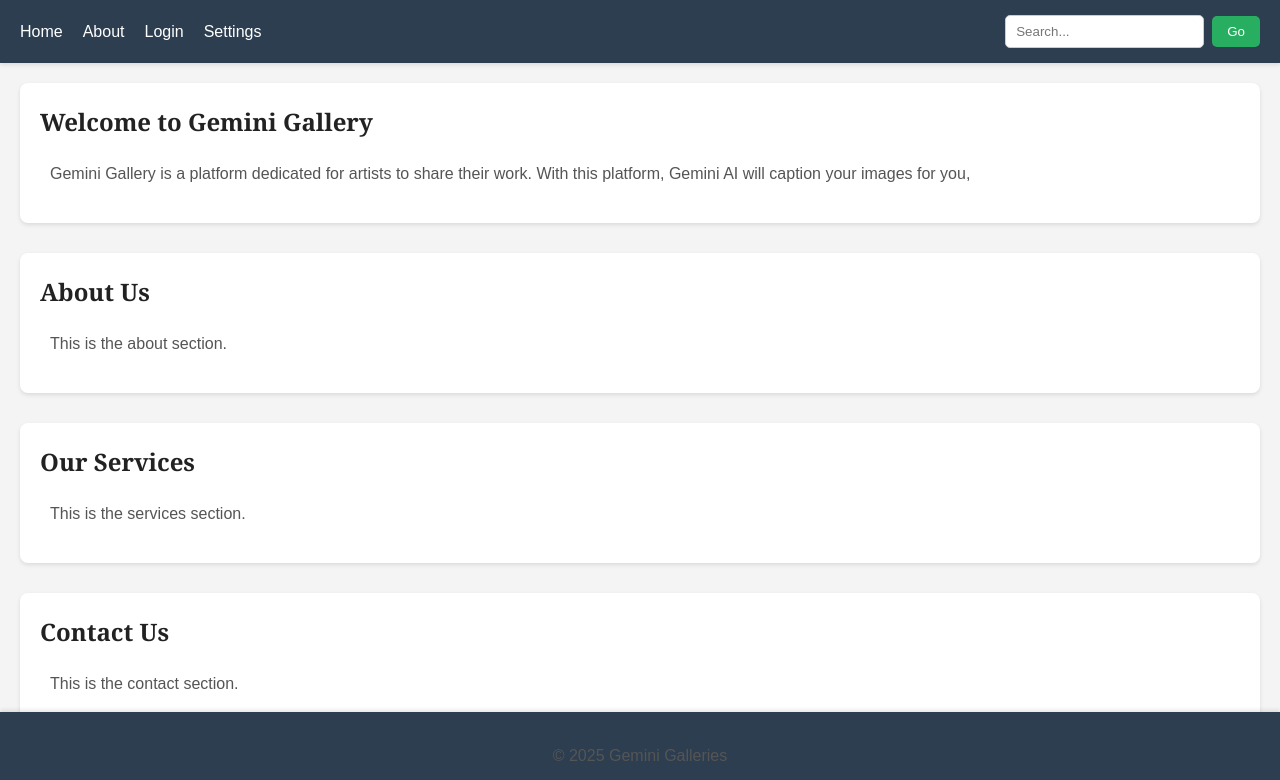
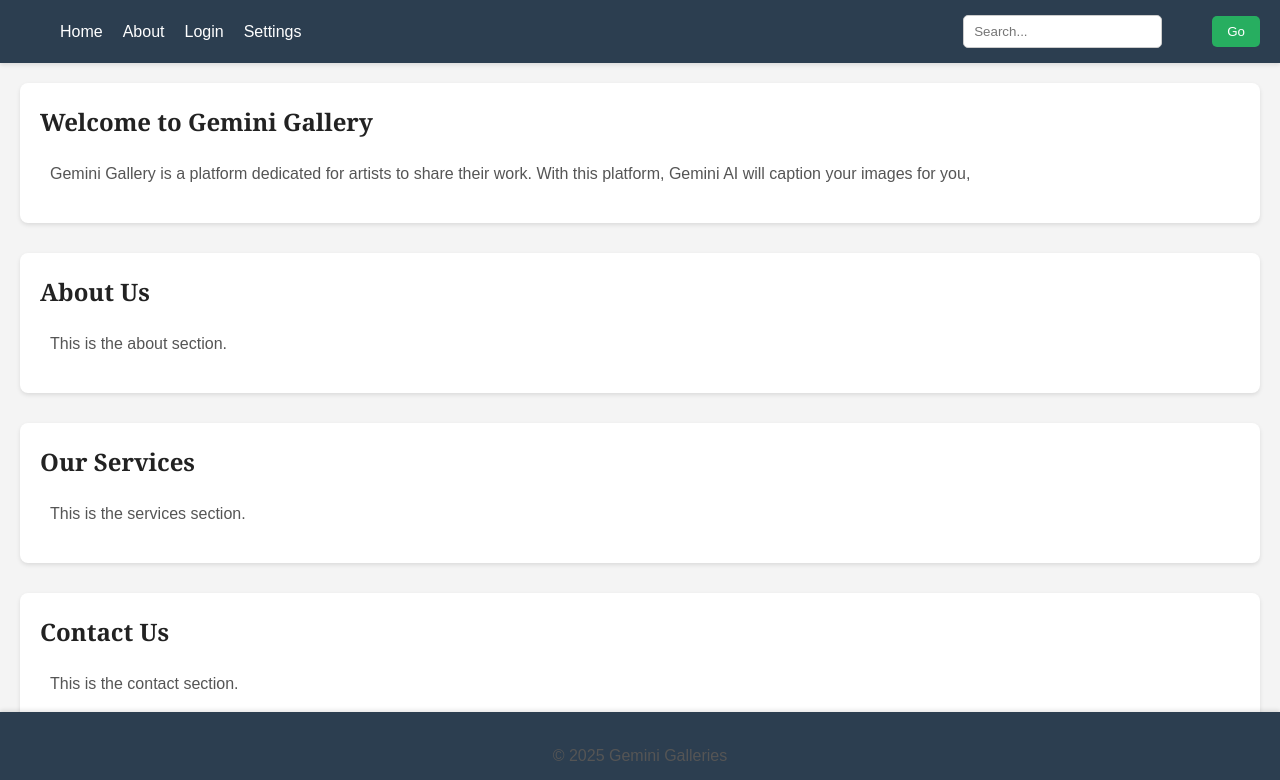
Before and after one commit to alanachen777/hen25, a website: page index.html in a window 1280 px wide. Shown: the top 780 px of the page. Drawn offline with Linux system fonts and the light colour scheme.

Commit message:
html shiwegeuiwfbe

```diff
--- a/styles.css
+++ b/styles.css
@@ -36,7 +36,7 @@
     list-style: none;
     display: flex;
     gap: 20px; /* Increased gap */
-    padding: 0;
+    padding: 3;
     margin: 0;
 }
 
@@ -56,7 +56,7 @@
 /* Search Bar */
 nav form {
     display: flex;
-    gap: 8px; /* Increased gap */
+    gap: 50px; /* Increased gap */
     margin: 0;
     align-items: center;
 }
```
Also changed, not shown: uploads/1740889589509.jpg (added).
